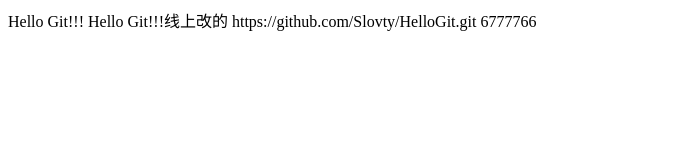
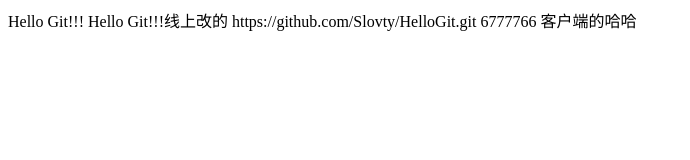
Before and after one commit to Slovty/HelloGit, a plain HTML site: page HelloGit/index.html in a window 1280 px wide. Shown: the whole page, without its empty margins (0-690 px from the left). Drawn offline with Linux system fonts and the light colour scheme.

Commit message:
线下改的

```diff
--- a/HelloGit/index.html
+++ b/HelloGit/index.html
@@ -9,5 +9,6 @@
 		Hello Git!!!线上改的
 		https://github.com/Slovty/HelloGit.git
 		6777766
+		客户端的哈哈
 	</body>
 </html>
```
